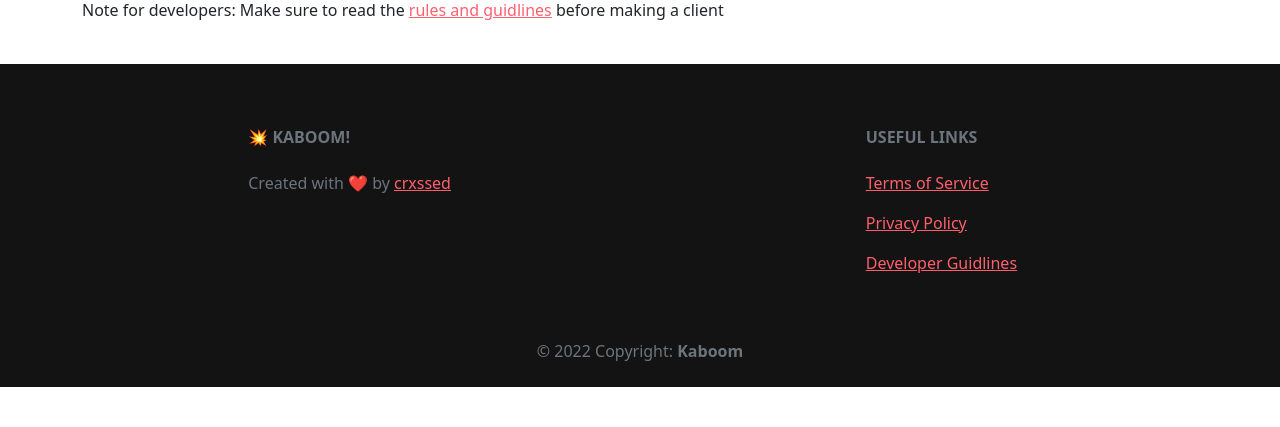
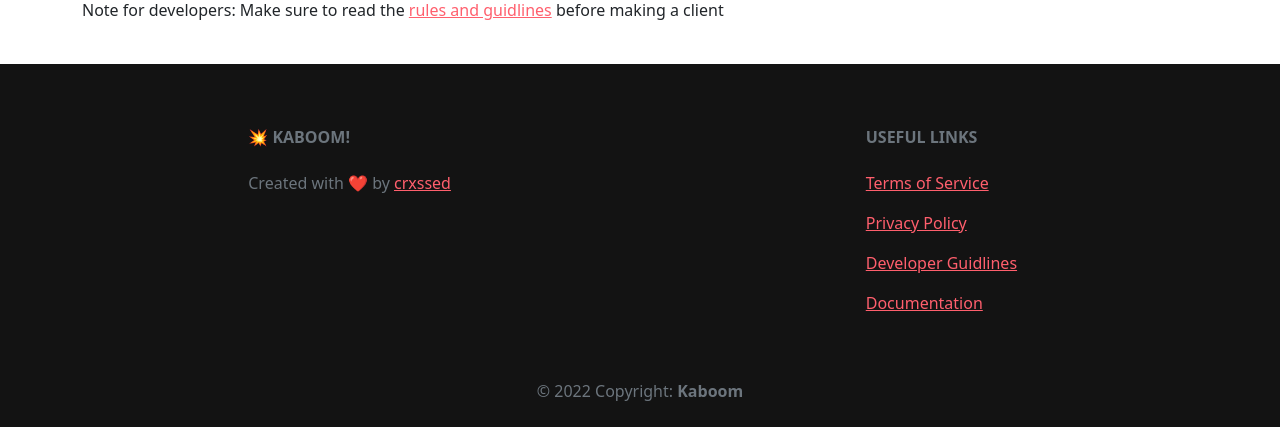
Before and after one commit to kaboom-db/kaboom-legacy, a Django app: page / in a window 1280 px wide. Shown: the part 1576-2003 px from the top of the page. Before the commit the page ends 1963 px from the top, so only its background shows below. Run offline with Django 3.2, Linux system fonts and the light colour scheme; data that the repository does not hold is empty.

Commit message:
slight changes to landing page

```diff
--- a/src/website/templates/website/index.html
+++ b/src/website/templates/website/index.html
@@ -175,6 +175,9 @@
                         <p>
                             <a href="#">Developer Guidlines</a>
                         </p>
+                        <p>
+                            <a href="#">Documentation</a>
+                        </p>
                     </div>
                     <!-- Grid column -->
                 </div>
```
